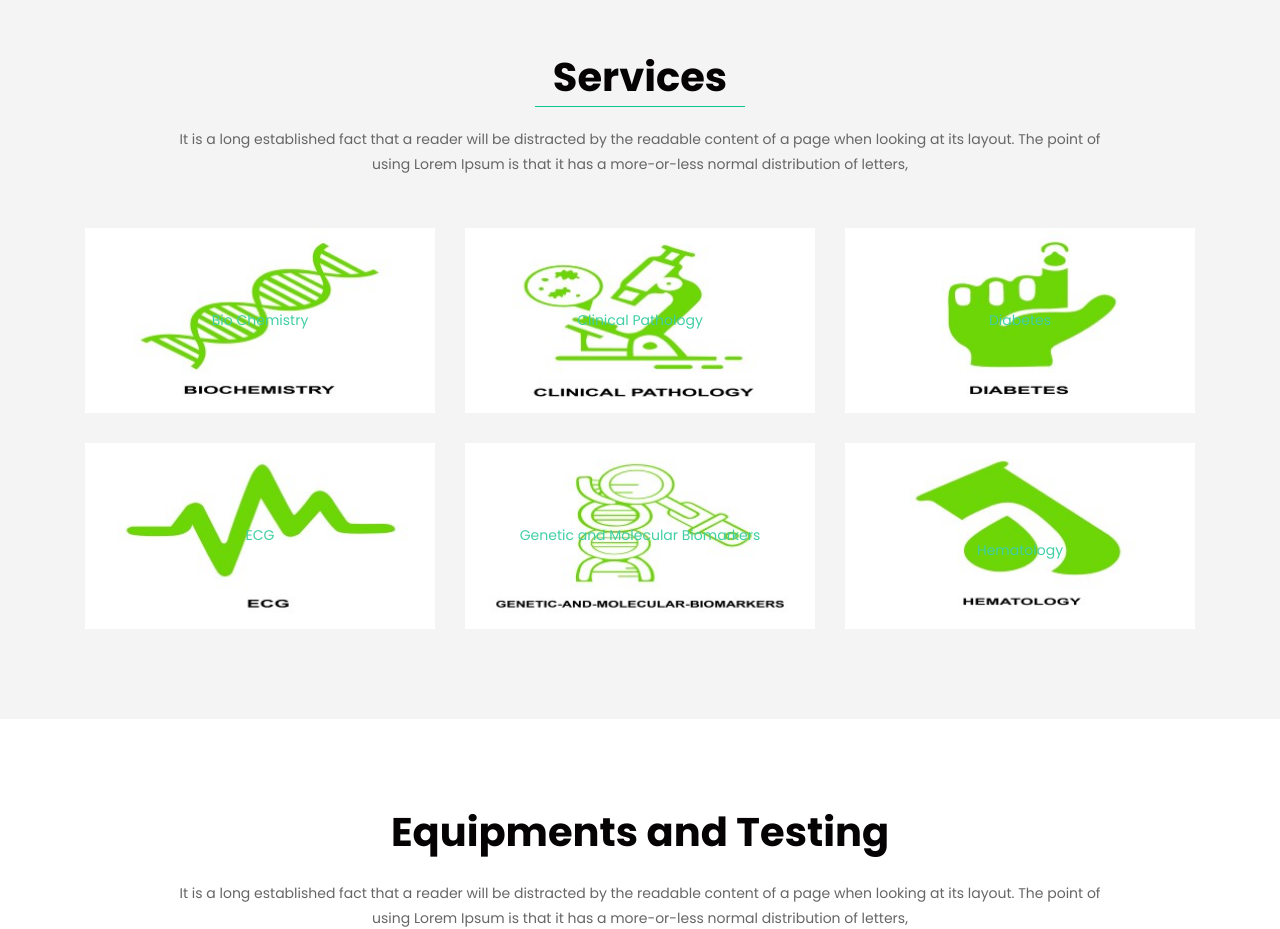
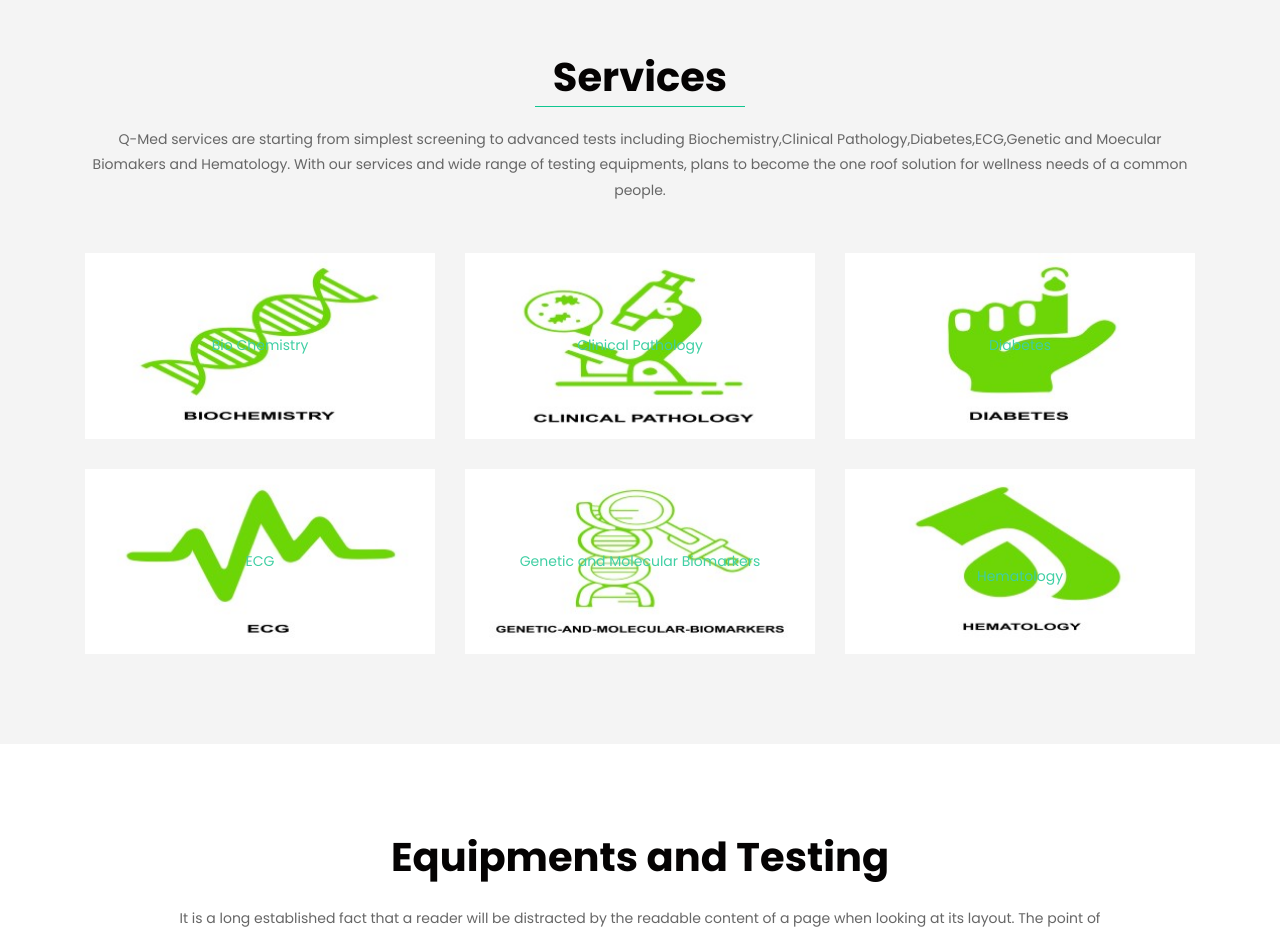
Before and after one commit to athulnp/gmed, a plain HTML site: page index.html in a window 1280 px wide. Shown: the part 1740-2669 px from the top of the page. Drawn offline with nearby package versions, Linux system fonts and the light colour scheme.

Commit message:
added sevices

```diff
--- a/index.html
+++ b/index.html
@@ -132,7 +132,7 @@
                <div class="titlepage">
                   <h2>About Informations</h2>
                   <span>Q-Med is a newly established Diagnostic centre situated at heart of Thuvakkunnu. Large number of medical procedures are available in medical field, a combiantion of these procedures can help determine the complete wellness of a person. Q-Med is providing all the diagnostic services under one roof and our serices will help to keep
-                     the wellness of common people.  </span>
+                     the health of a common people.  </span>
                </div>
             </div>
          </div>
@@ -154,9 +154,8 @@
             <div class="col-md-12">
                <div class="titlepage">
                   <h2>Services </h2>
-                  <span>It is a long established fact that a reader will be distracted by the readable content of a page
-                     when looking at its layout. The point of <br>using Lorem Ipsum is that it has a more-or-less normal
-                     distribution of letters,</span>
+                  <span>Q-Med services are starting from simplest screening to advanced tests including Biochemistry,Clinical Pathology,Diabetes,ECG,Genetic and Moecular Biomakers and Hematology. With our services and wide range of testing equipments,
+                     plans to become the one roof solution for wellness needs of a common people.</span>
                </div>
             </div>
          </div>
```
